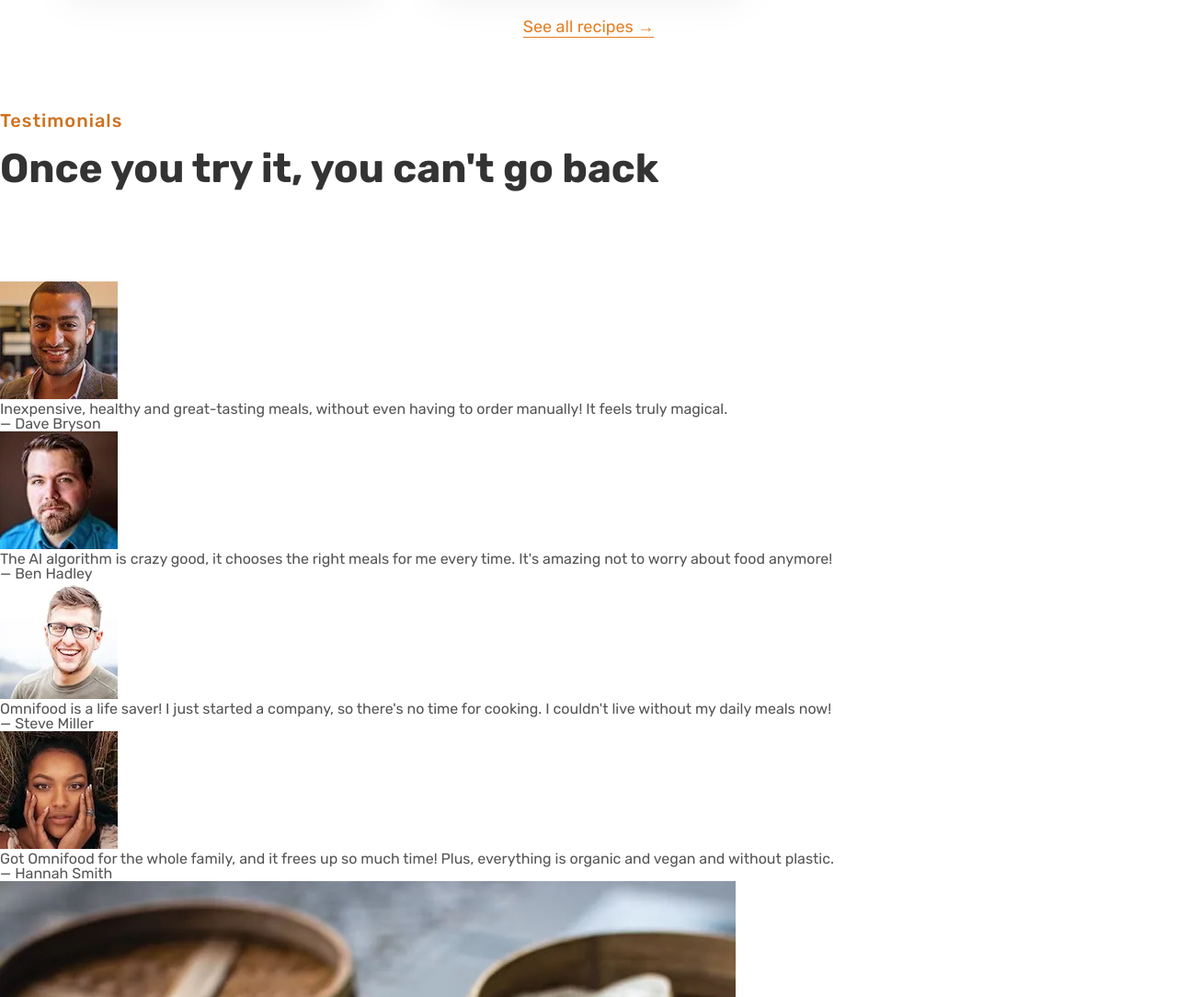
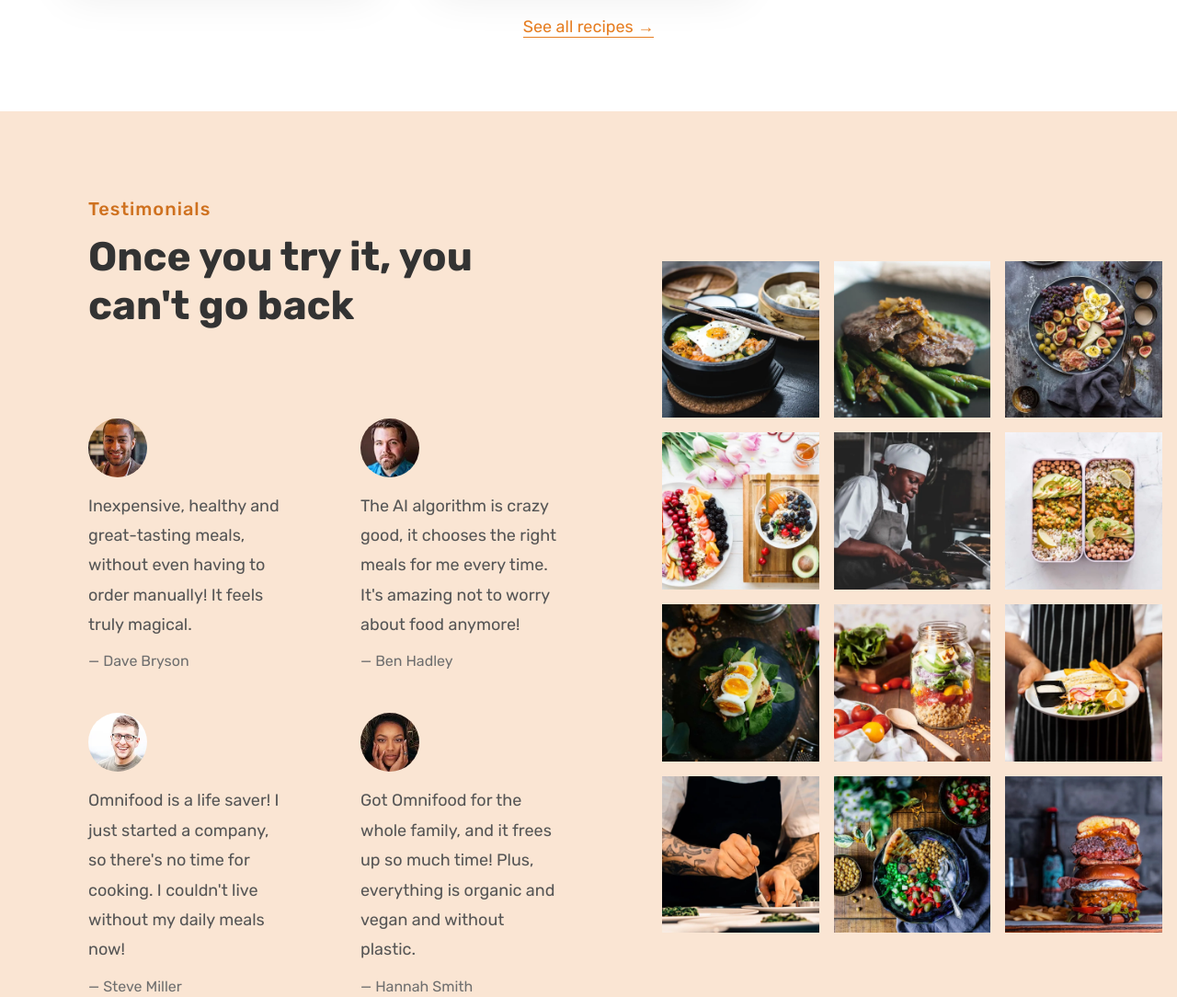
Before and after one commit to ABrozovic/Omnifood, a plain HTML site: page index.html in a window 1280 px wide. Shown: the part 3300-4384 px from the top of the page at 92% size. Drawn offline with nearby package versions, Linux system fonts and the light colour scheme; some packages are replaced by stand-ins of ours; a script that the page names is missing.

Commit message:
Add the Testimonials section styles to the style.css

```diff
--- a/css/style.css
+++ b/css/style.css
@@ -269,3 +269,54 @@
     text-align: center;
     font-size: var(--font-size-L);
 }
+/*****************************/
+/* TESTIMONIALS SECTION */
+/*****************************/
+.section-testimonials {
+    background-color: var(--color-secondary-dark);
+    display: grid;
+    grid-template-columns: 55fr 45fr;
+    align-items: center;
+}
+.testimonials-container {
+    padding: 6em;
+}
+.testimonials {
+    display: grid;
+    grid-template-columns: repeat(2, 1fr);
+    column-gap: 5rem;
+    row-gap: 3rem;
+}
+.testimonial__img {
+    width: 4rem;
+    height: 4rem;
+    border-radius: 50%;
+    margin-bottom: 0.75rem;
+}
+.testimonial__text {
+    font-size: var(--font-size-L);
+    line-height: 1.8;
+    margin-bottom: 1rem;
+}
+.testimonial__name {
+    font-size: var(--font-size-M);
+    color: var(--color-grey-5);
+}
+.gallery {
+    display: grid;
+    grid-template-columns: repeat(3, 1fr);
+    gap: 1rem;
+    padding: 1em;
+}
+.gallery__item {
+    overflow: hidden;
+}
+.gallery__img {
+    width: 100%;
+    display: block;
+    transition: all 0.2s;
+}
+.gallery__img:hover,
+.gallery__img:active {
+    transform: scale(1.05);
+}
```
